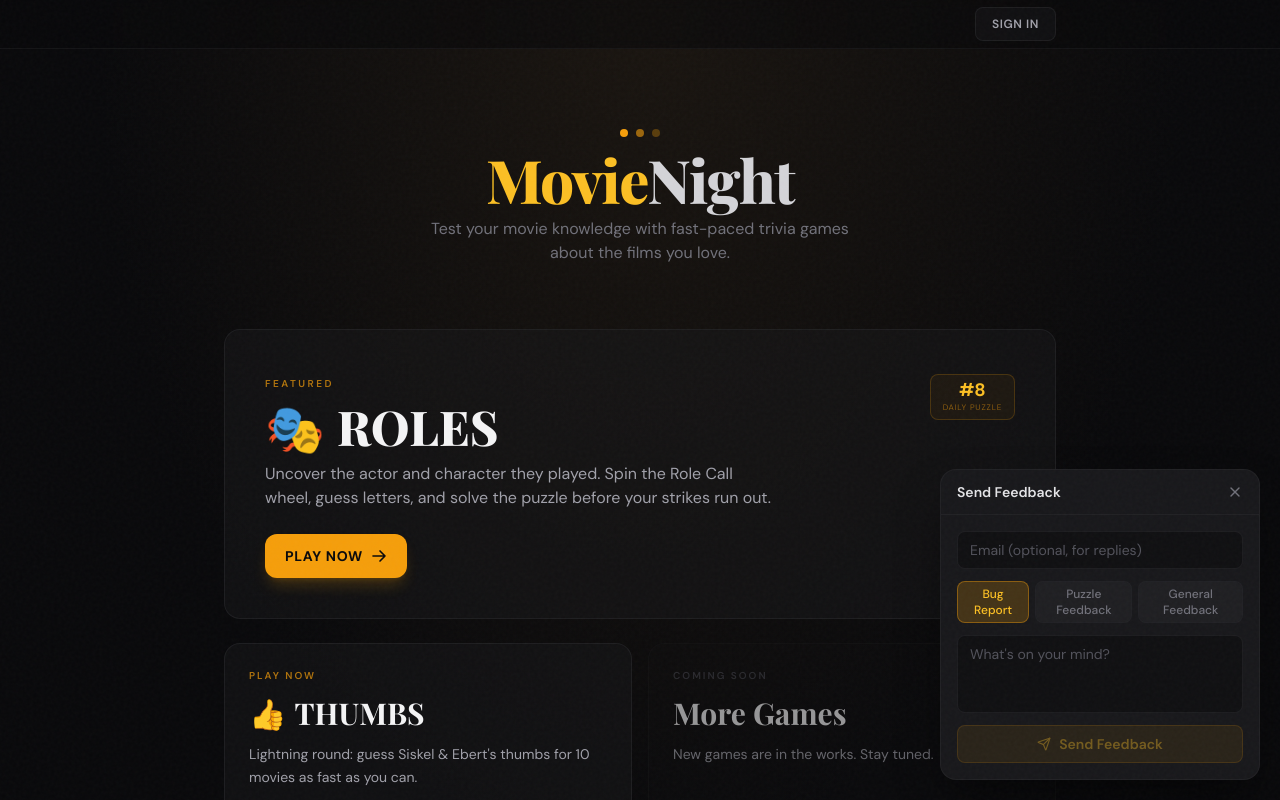
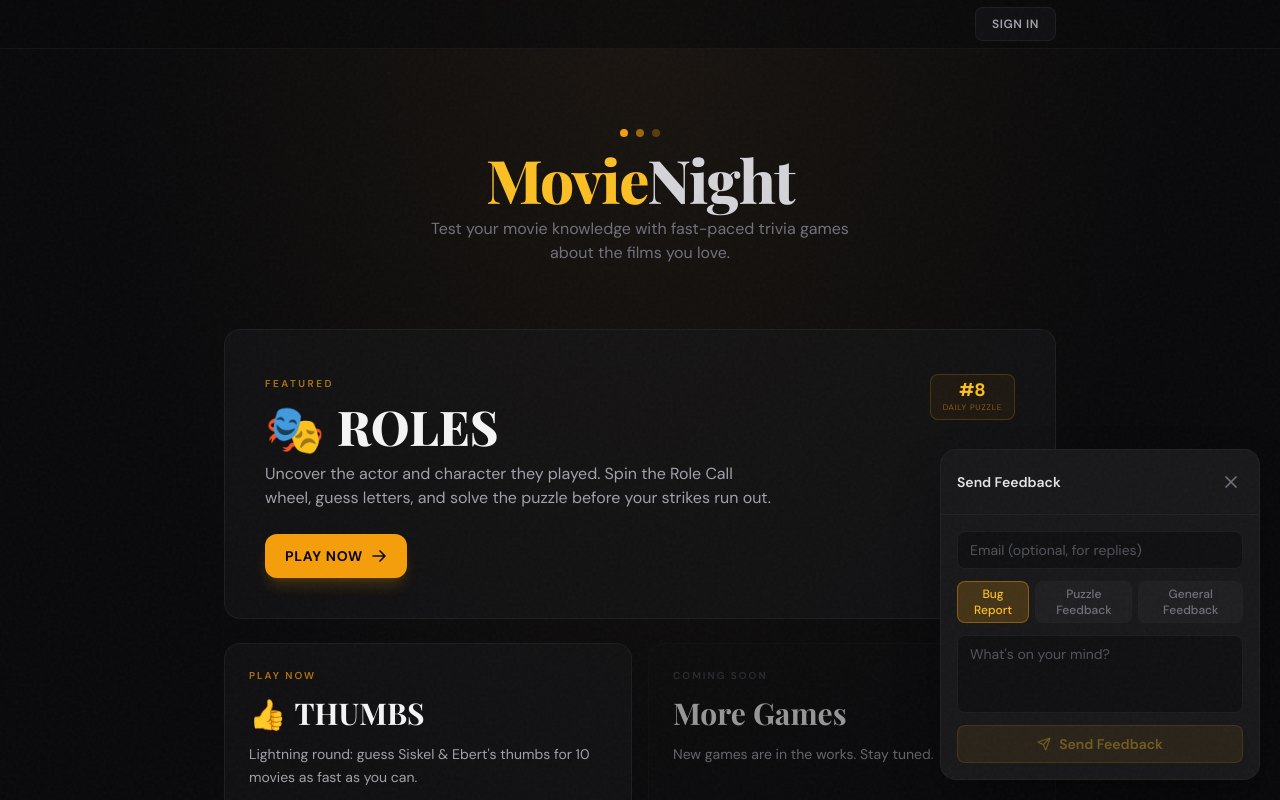
Before and after one commit to Matcheswon/MovieGames, a Next.js app: page / in a window 1280 px wide. Both pictures are taken after a click on the button 1236 px from the left and 756 px from the top of the page. Shown: the top 800 px of the page. Built offline with nearby package versions, Linux system fonts and the light colour scheme; no server answers; the database is empty.

Commit message:
fb widget updates

```diff
--- a/src/components/FeedbackWidget.tsx
+++ b/src/components/FeedbackWidget.tsx
@@ -93,13 +93,13 @@ export default function FeedbackWidget() {
           className="flex-1 sm:flex-none sm:w-80 animate-slideUp sm:rounded-2xl border-0 sm:border border-zinc-800/60 bg-zinc-900 shadow-2xl shadow-black/60 overflow-hidden flex flex-col"
         >
           {/* Header */}
-          <div className="flex items-center justify-between border-b border-zinc-800/60 px-4 py-3">
+          <div className="flex items-center justify-between border-b border-zinc-800/60 px-4 py-4 pt-[max(1rem,env(safe-area-inset-top))]">
             <span className="text-sm font-semibold text-zinc-200">Send Feedback</span>
             <button
               onClick={() => { setOpen(false); reset(); }}
-              className="text-zinc-500 hover:text-zinc-300 transition-colors"
+              className="flex items-center justify-center w-8 h-8 rounded-lg text-zinc-500 hover:text-zinc-300 hover:bg-zinc-800/50 transition-colors -mr-1"
             >
-              <X className="w-4 h-4" />
+              <X className="w-5 h-5" />
             </button>
           </div>
 
```
